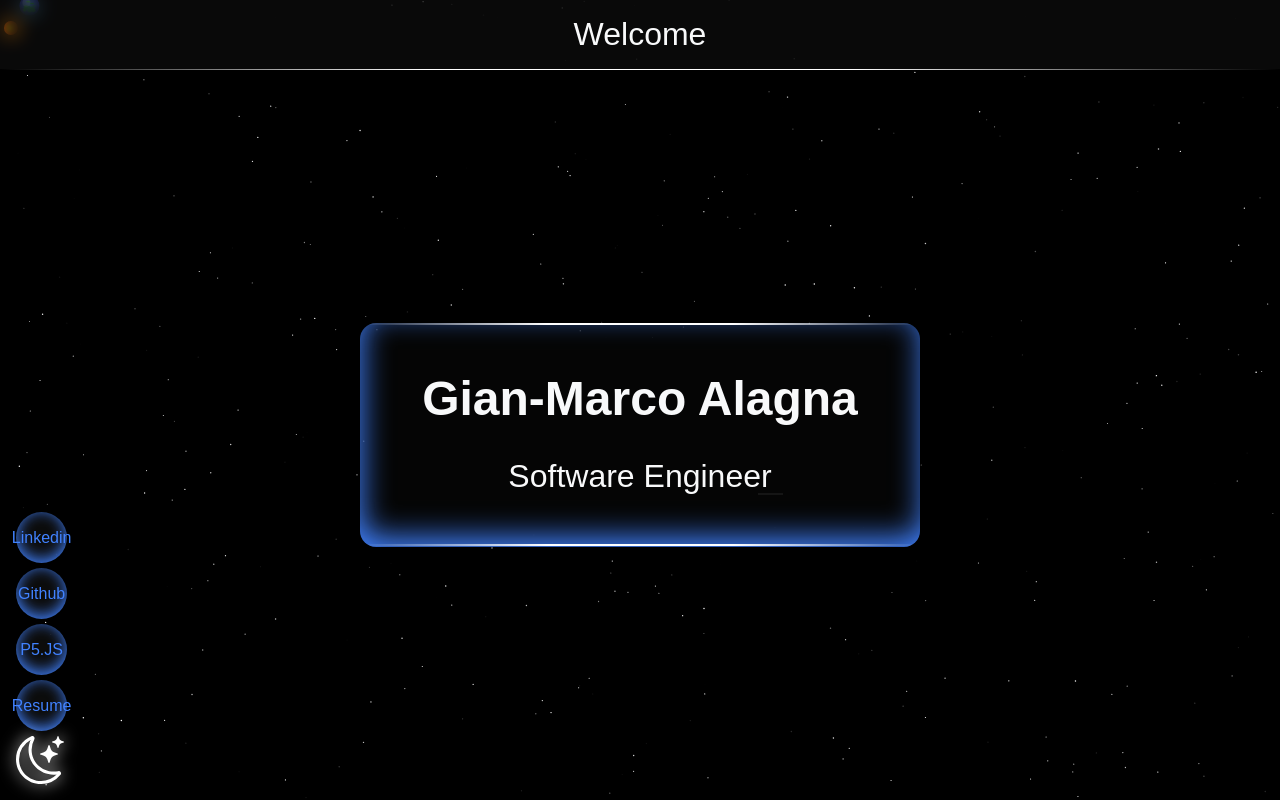
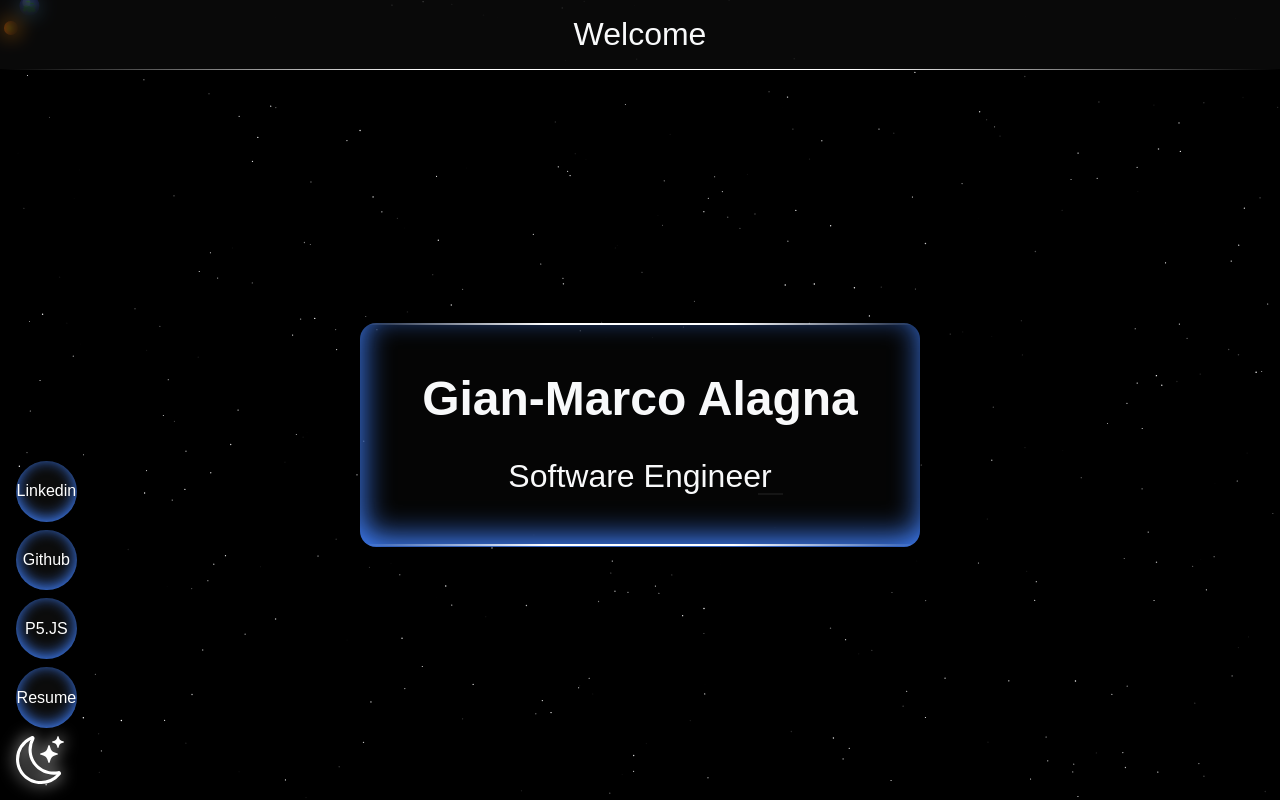
Before and after one commit to GianMarcoAlagna/Portfolio, a React (Vite) app: page / in a window 1280 px wide. Built offline with nearby package versions, Linux system fonts and the light colour scheme; a web font is replaced by a local one.

Commit message:
Complete redesign

```diff
--- a/src/components/Introduction/Introduction.css
+++ b/src/components/Introduction/Introduction.css
@@ -54,6 +54,9 @@
 }
 
 .hero-side-buttons {
+  display: flex;
+  flex-direction: column;
+  gap: 0.5rem;
   margin-top: auto;
   margin-right: auto;
   padding: 1rem;
@@ -62,13 +65,23 @@
 
 .hero-link {
   display: flex;
-  gap: 0.1rem;
-  align-items: center;
-  color: var(--text-color);
+  height: 3.8rem;
+  width: 3.8rem;
+  border-radius: 100%;
+  transition: transform 0.2s ease, box-shadow 0.2s ease;
+  text-decoration: none;
+  &:hover {
+    transform: translateX(5px);
+    box-shadow: -4px 0px 4px 0px white;
+  }
+
+  &:active {
+    transform: translateX(-10px);
+  }
 }
 .hero-button {
-  height: 3.2rem;
-  width: 3.2rem;
+  height: 3.8rem;
+  width: 3.8rem;
   /* clip-path: path(
     "M 0 25 C 0 -5, -5 0, 80 0 S 160 -5, 160 25, 165 50 80 50, 0 55, 0 25"
   ); */
@@ -77,7 +90,7 @@
   background-color: rgba(var(--primary-color-rgb), 0.6);
   backdrop-filter: blur(10px);
   box-shadow: 0px -3px 15px 0px var(--primary-color) inset;
-  color: var(--primary-color);
+  color: white;
   font-size: 1rem;
   display: flex;
   flex-direction: column;
@@ -86,10 +99,8 @@
   transform: translateX(0px);
   transition: all 0.2s ease;
   cursor: pointer;
-  margin: 0.3rem 0;
 
   &:hover {
-    transform: translateX(5px);
     box-shadow: 0px -6px 20px 0px var(--primary-color) inset;
     border-left: 1px solid var(--primary-color);
 
@@ -98,7 +109,7 @@
       position: absolute;
       width: 0.2rem;
       height: 1.5rem;
-      /* background-color: var(--primary-color); */
+      background-color: transparent;
       right: -0.5rem;
       color: white;
       animation: oscillate 0.5s ease infinite alternate;
@@ -106,7 +117,6 @@
   }
 
   &:active {
-    transform: translateX(-10px);
     box-shadow: 0px -3px 15px 0px var(--primary-color) inset;
   }
 }
--- a/src/components/Introduction/Introduction.jsx
+++ b/src/components/Introduction/Introduction.jsx
@@ -55,7 +55,13 @@ export const Introduction = () => {
   const links = [];
   Links.forEach((link) => {
     links.push(
-      <a key={link.name} href={link.link} target="_blank" rel="noreferrer">
+      <a
+        className="hero-link"
+        key={link.name}
+        href={link.link}
+        target="_blank"
+        rel="noreferrer"
+      >
         <button className="hero-button">{link.name}</button>
       </a>
     );
--- a/src/index.css
+++ b/src/index.css
@@ -19,29 +19,6 @@ section {
 
 a {
   text-decoration: none;
-  color: inherit;
-  position: relative;
-  overflow: hidden;
-  &::after {
-    content: "";
-    position: absolute;
-    bottom: 0;
-    left: 0;
-    width: 100%;
-    height: 3px;
-    opacity: 0;
-    transition: 0.5s;
-    background: linear-gradient(
-        45deg,
-        rgba(var(--primary-color-rgb), 1),
-        rgba(var(--secondary-color-rgb), 1)
-      )
-      center / 0% 100% no-repeat;
-  }
-  &:hover::after {
-    opacity: 1;
-    background-size: 100% 100%;
-  }
 }
 
 ul {
```
